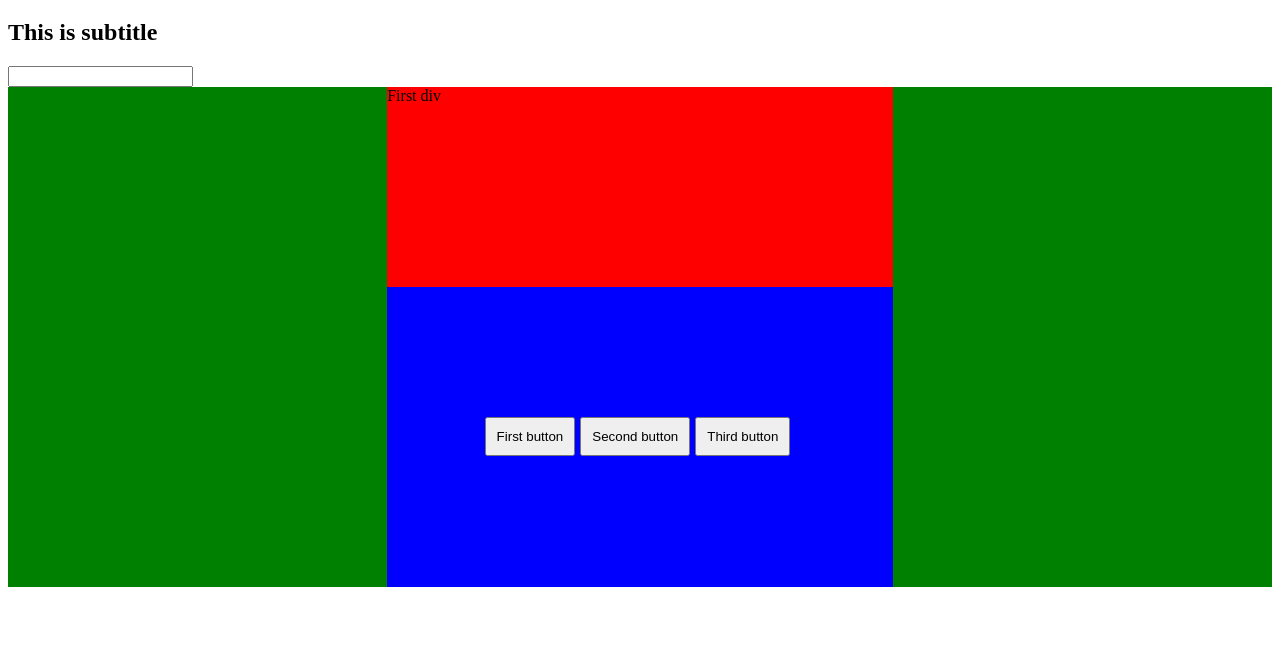
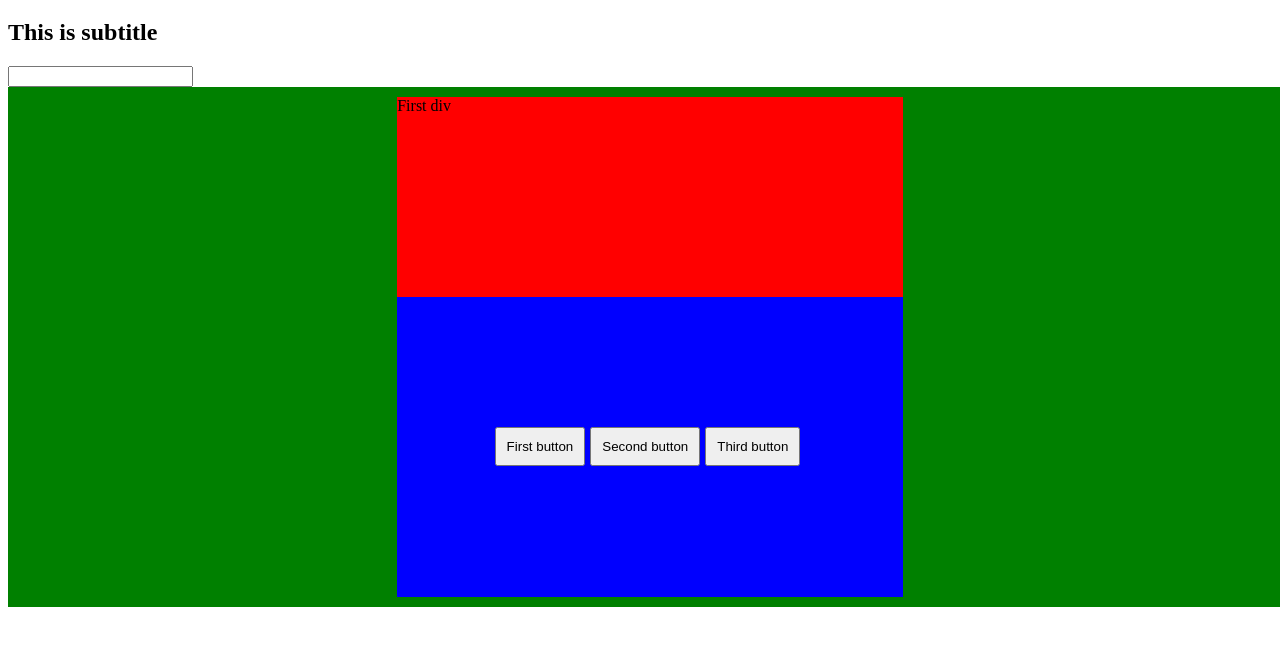
Before and after one commit to RizkyAW/shoppe, a plain HTML site: page index.html in a window 1280 px wide. Shown: the part 61-706 px from the top of the page. Drawn offline with nearby package versions, Linux system fonts and the light colour scheme.

Commit message:
Update index.html

```diff
--- a/index.html
+++ b/index.html
@@ -17,6 +17,10 @@
             flex-direction: column;
             align-items: center;
             justify-content: center;
+
+            padding: 10px;
+
+            margin: 0px auto 0px auto;
         }
 
         .divpractice > .First {
```
